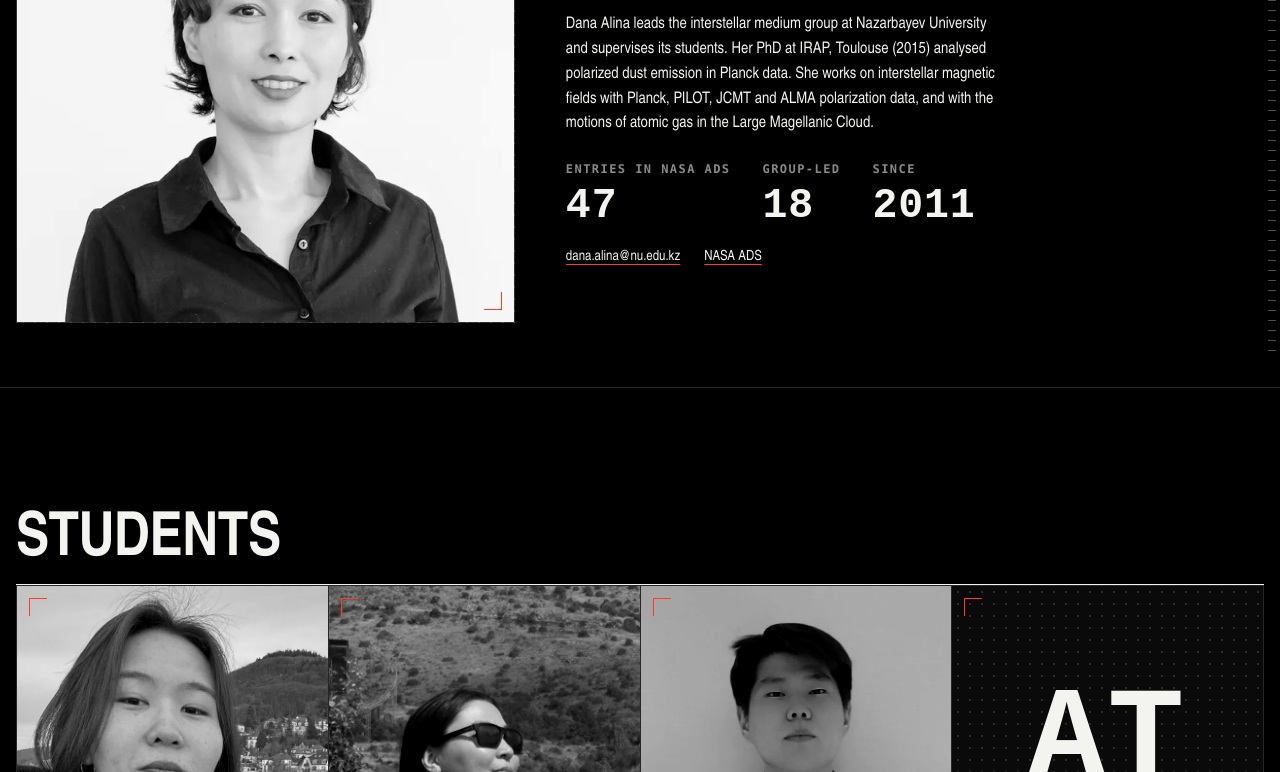
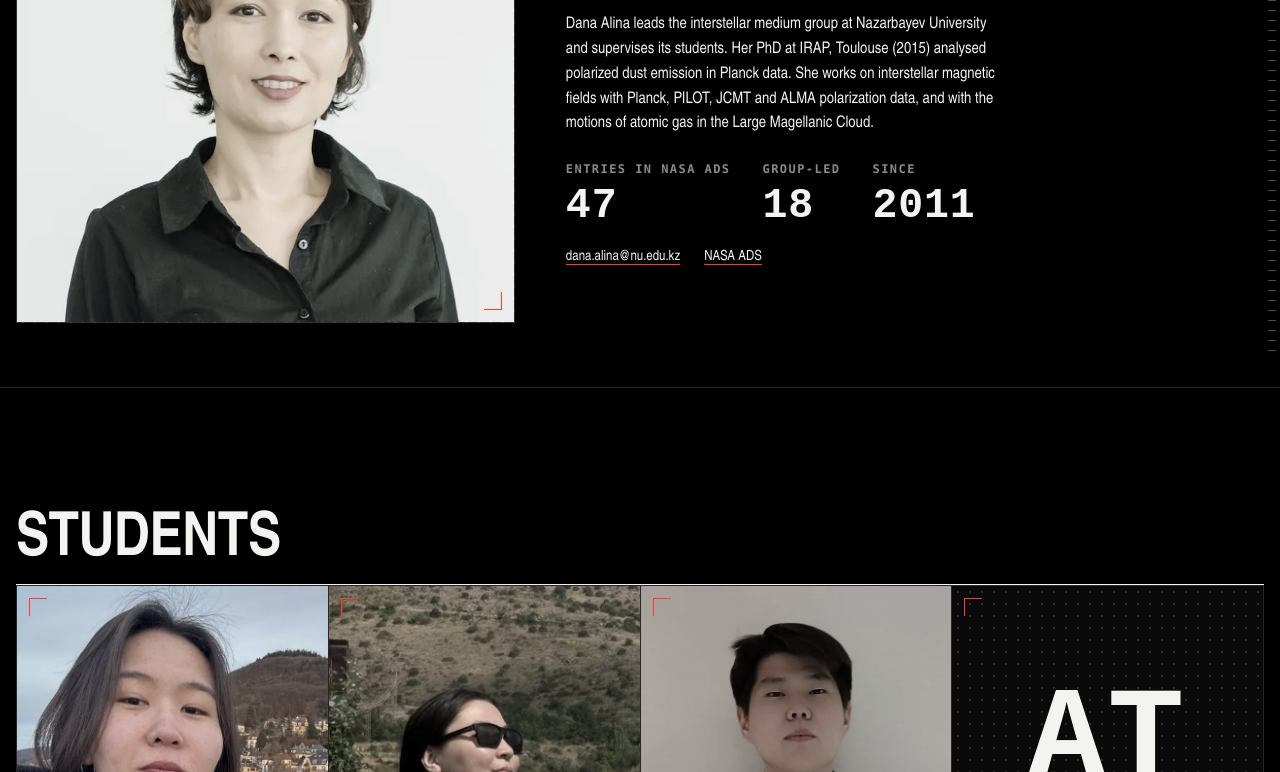
Before and after one commit to ISM-NU/ism-lab-website, an Astro site: page /people in a window 1280 px wide. Shown: the part 280-1052 px from the top of the page. Built offline with nearby package versions, Linux system fonts and the light colour scheme; Astro itself is replaced by a stand-in of ours; a web font is replaced by a local one.

Commit message:
Show member photos in colour
Full grayscale made real faces look like a memorial wall. Photos now follow the research cards: 35% desaturated at rest so mixed backgrounds sit with the dark palette, full colour on hover.

```diff
--- a/src/pages/people.astro
+++ b/src/pages/people.astro
@@ -84,7 +84,11 @@ const avatar = (p: (typeof people)[number]) => initials(p.data.name);
   .people > li { border: solid var(--hair); border-width: 0 1px 1px 0; }
   .people > li { display: grid; grid-template-rows: auto 1fr; }
   .avatar { position: relative; aspect-ratio: 1; display: grid; place-items: center; background: radial-gradient(circle, rgba(243, 243, 239, 0.14) 1px, transparent 1.5px) 0 0 / 12px 12px, var(--panel); overflow: hidden; }
-  .avatar img { position: absolute; inset: 0; width: 100%; height: 100%; object-fit: cover; filter: grayscale(1) contrast(1.1); }
+  /* Same rule as the research cards: a little desaturated at rest so mixed
+     photos sit with the dark palette, full colour on hover. */
+  .avatar img { position: absolute; inset: 0; width: 100%; height: 100%; object-fit: cover; filter: grayscale(0.35); transition: filter 0.3s; }
+  li:hover .avatar img, .lead:hover .avatar img { filter: none; }
+  @media (prefers-reduced-motion: reduce) { .avatar img { transition: none; } }
   .avatar .dot { font-size: clamp(4rem, 10vw, 8rem); line-height: 1; color: var(--ink); }
   li:hover .avatar .dot { color: var(--signal); }
   .b { position: absolute; width: 18px; height: 18px; border: 0 solid var(--signal); }
```
